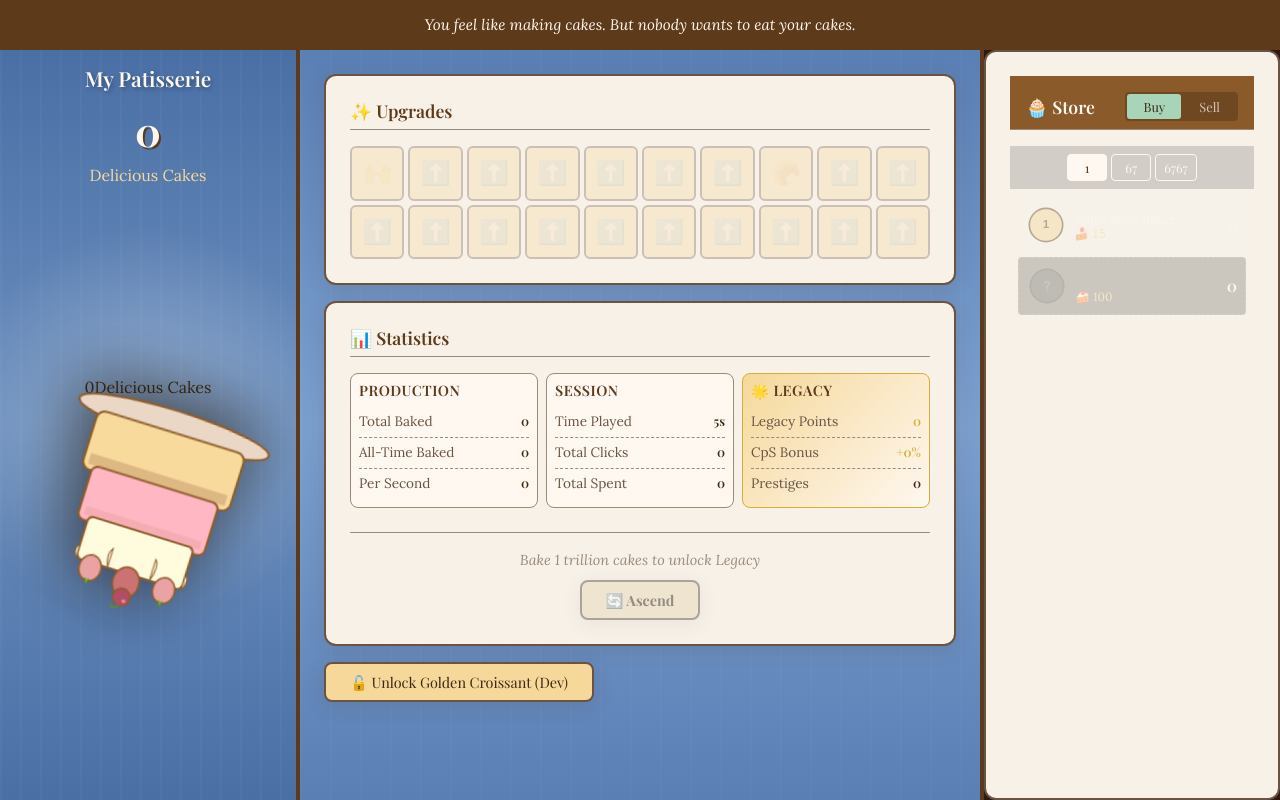
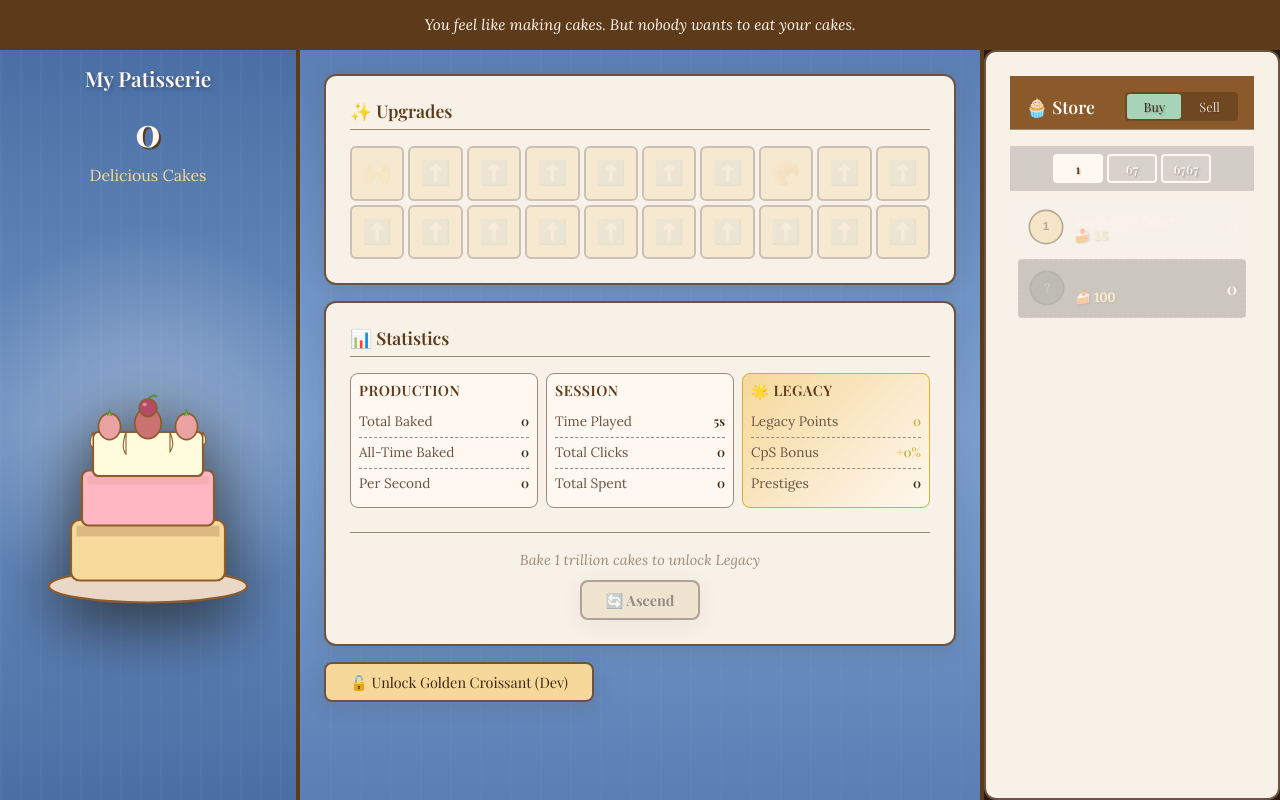
Before and after one commit to njytim-cyber/pastry-paradox, a React (Vite) app: page / in a window 1280 px wide. Built offline with nearby package versions, Linux system fonts and the light colour scheme.

Commit message:
Release v1.2.0: localStorage persistence, UI fixes (cake frame, store contrast, redundant text)

```diff
--- a/package.json
+++ b/package.json
@@ -1,6 +1,6 @@
 {
     "name": "pastry-paradox",
-    "version": "1.1.0",
+    "version": "1.2.0",
     "private": true,
     "type": "module",
     "scripts": {
--- a/playwright.config.js
+++ b/playwright.config.js
@@ -1,3 +1,4 @@
+/* eslint-disable no-undef */
 import { defineConfig, devices } from '@playwright/test';
 
 export default defineConfig({
--- a/src/features/cake/logic/useCakeLogic.js
+++ b/src/features/cake/logic/useCakeLogic.js
@@ -10,6 +10,36 @@ import balanceData from '@data/balance.json';
 const { globalConfig, productionTiers } = balanceData;
 const COST_MULTIPLIER = globalConfig.costMultiplier || 1.15;
 const BASE_CLICK_POWER = balanceData.entities?.player?.baseClickPower || 1;
+const SAVE_KEY = 'pastry_paradox_save';
+
+/**
+ * Load saved game state from localStorage
+ */
+function loadSavedState() {
+    try {
+        const saved = localStorage.getItem(SAVE_KEY);
+        if (saved) {
+            return JSON.parse(saved);
+        }
+    } catch (e) {
+        console.warn('Failed to load save:', e);
+    }
+    return null;
+}
+
+/**
+ * Save game state to localStorage
+ */
+function saveGameState(state) {
+    try {
+        localStorage.setItem(SAVE_KEY, JSON.stringify({
+            ...state,
+            savedAt: Date.now(),
+        }));
+    } catch (e) {
+        console.warn('Failed to save:', e);
+    }
+}
 
 /**
  * Calculate the current price for a generator tier
@@ -43,17 +73,24 @@ export function formatNumber(num) {
 /**
  * Main cake logic hook
  * Manages: balance, CpS, click events, generators
+ * Includes localStorage persistence
  */
 export function useCakeLogic() {
-    // Core state
-    const [balance, setBalance] = useState(0);
-    const [totalBaked, setTotalBaked] = useState(0);
-    const [clickPower, setClickPower] = useState(BASE_CLICK_POWER);
-    const [cpsMultiplier, setCpsMultiplier] = useState(1);
-    const [globalMultiplier, setGlobalMultiplier] = useState(1);
+    // Load saved state
+    const savedState = loadSavedState();
+
+    // Core state (with saved values or defaults)
+    const [balance, setBalance] = useState(savedState?.balance || 0);
+    const [totalBaked, setTotalBaked] = useState(savedState?.totalBaked || 0);
+    const [clickPower, setClickPower] = useState(savedState?.clickPower || BASE_CLICK_POWER);
+    const [cpsMultiplier, setCpsMultiplier] = useState(savedState?.cpsMultiplier || 1);
+    const [globalMultiplier, setGlobalMultiplier] = useState(savedState?.globalMultiplier || 1);
 
     // Generator ownership: { [tierId]: count }
     const [generators, setGenerators] = useState(() => {
+        if (savedState?.generators) {
+            return savedState.generators;
+        }
         const initial = {};
         productionTiers.forEach(tier => {
             initial[tier.id] = 0;
@@ -157,6 +194,40 @@ export function useCakeLogic() {
         };
     }, [generators, cpsMultiplier, globalMultiplier]);
 
+    // Auto-save every 10 seconds and on page unload
+    useEffect(() => {
+        const saveInterval = setInterval(() => {
+            saveGameState({
+                balance,
+                totalBaked,
+                clickPower,
+                cpsMultiplier,
+                globalMultiplier,
+                generators,
+            });
+        }, 10000);
+
+        const handleBeforeUnload = () => {
+            saveGameState({
+                balance,
+                totalBaked,
+                clickPower,
+                cpsMultiplier,
+                globalMultiplier,
+                generators,
+            });
+        };
+
+        window.addEventListener('beforeunload', handleBeforeUnload);
+
+        return () => {
+            clearInterval(saveInterval);
+            window.removeEventListener('beforeunload', handleBeforeUnload);
+            // Save on cleanup
+            handleBeforeUnload();
+        };
+    }, [balance, totalBaked, clickPower, cpsMultiplier, globalMultiplier, generators]);
+
     return {
         // State
         balance,
--- a/src/features/cake/ui/MainCake.jsx
+++ b/src/features/cake/ui/MainCake.jsx
@@ -73,19 +73,6 @@ export function MainCake({
 
     return (
         <div className="cake-container game-area">
-            {/* Currency Display */}
-            <div className="currency-display">
-                <span className="currency-amount" aria-live="polite">
-                    {formatNumber(balance)}
-                </span>
-                <span className="currency-label">{currencyName}</span>
-                {cps > 0 && (
-                    <span className="cps-display">
-                        per second: {formatNumber(cps)}
-                    </span>
-                )}
-            </div>
-
             {/* Clickable Cake */}
             <div className="cake-wrapper">
                 <div
--- a/src/features/game/logic/useGameState.js
+++ b/src/features/game/logic/useGameState.js
@@ -2,7 +2,7 @@
  * useGameState - Central game state management
  * Handles: prestige, bakery naming, stats tracking, sell mode
  */
-import { useState, useCallback, useEffect, useMemo } from 'react';
+import { useState, useCallback, useMemo } from 'react';
 import balanceData from '@data/balance.json';
 
 const { globalConfig } = balanceData;
--- a/src/index.css
+++ b/src/index.css
@@ -344,6 +344,8 @@ h4 {
   display: flex;
   align-items: center;
   justify-content: center;
+  border: none;
+  background: transparent;
 }
 
 .cake {
@@ -353,7 +355,9 @@ h4 {
   transition: transform var(--transition-fast);
   filter: drop-shadow(0 15px 30px rgba(0, 0, 0, 0.4));
   cursor: pointer;
-  animation: cake-idle-spin 20s linear infinite, cake-glow 3s ease-in-out infinite alternate;
+  animation: cake-glow 3s ease-in-out infinite alternate;
+  border: none;
+  background: transparent;
 }
 
 @keyframes cake-idle-spin {
@@ -577,10 +581,11 @@ h4 {
   border: none;
   border-radius: 3px;
   background: transparent;
-  color: var(--color-cream);
+  color: #FFF8F0;
   cursor: pointer;
   transition: all var(--transition-fast);
-  opacity: 0.7;
+  opacity: 0.8;
+  text-shadow: 1px 1px 2px rgba(0, 0, 0, 0.3);
 }
 
 .store-mode-btn:hover {
@@ -611,13 +616,15 @@ h4 {
   font-family: var(--font-display);
   font-size: 0.8rem;
   padding: var(--space-xs) var(--space-sm);
-  border: 1px solid var(--color-cream);
+  border: 2px solid #FFF8F0;
   border-radius: 4px;
-  background: transparent;
-  color: var(--color-cream);
+  background: rgba(255, 255, 255, 0.1);
+  color: #FFF8F0;
   cursor: pointer;
   transition: all var(--transition-fast);
-  min-width: 40px;
+  min-width: 50px;
+  font-weight: 600;
+  text-shadow: 1px 1px 2px rgba(0, 0, 0, 0.3);
 }
 
 .quantity-btn:hover {
@@ -688,8 +695,10 @@ h4 {
 }
 
 .shop-item__cost {
-  font-size: 0.75rem;
-  color: var(--color-butter);
+  font-size: 0.8rem;
+  color: #FFE4A0;
+  font-weight: 600;
+  text-shadow: 1px 1px 2px rgba(0, 0, 0, 0.3);
 }
 
 .shop-item__cost--sell {
--- a/vitest.config.js
+++ b/vitest.config.js
@@ -1,6 +1,9 @@
 import { defineConfig } from 'vitest/config';
 import react from '@vitejs/plugin-react';
 import path from 'path';
+import { fileURLToPath } from 'url';
+
+const __dirname = path.dirname(fileURLToPath(import.meta.url));
 
 export default defineConfig({
     plugins: [react()],
```
Also changed, not shown: assets/asset-manifest.json, 1 other file (tests, documents, lock files or other folders).
